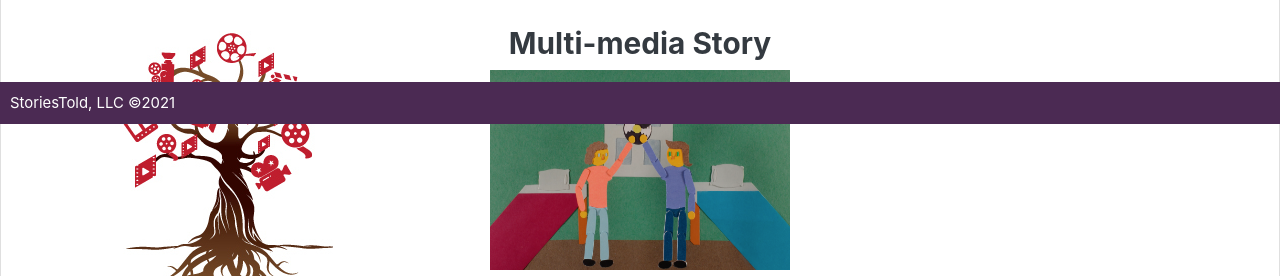
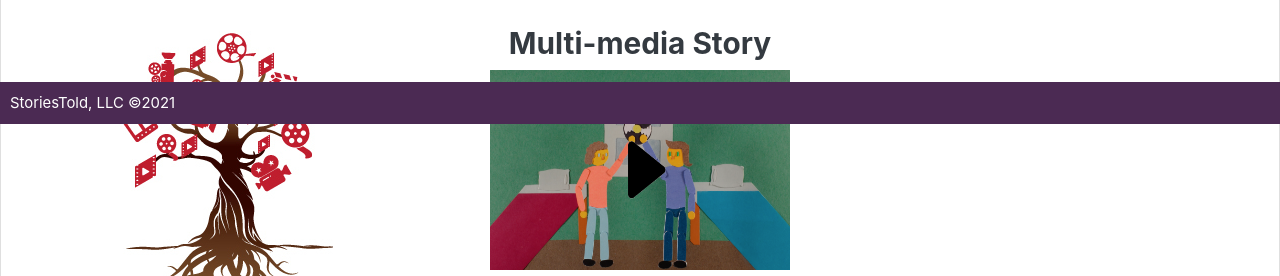
Before and after one commit to brer4449/story, a React (Create React App) app in the folder client/: page / in a window 1280 px wide. Shown: the part 676-952 px from the top of the page. Built offline with nearby package versions, Linux system fonts and the light colour scheme.

Commit message:
added play on click and play thumbnail

```diff
--- a/client/src/pages/HomePage.js
+++ b/client/src/pages/HomePage.js
@@ -40,6 +40,7 @@ function Home() {
   function clickHandler() {
     document.querySelector(".thumbnail").style.display = "none";
     document.querySelector(".who-vid").style.display = "block";
+    document.querySelector(".who-vid").play();
   }
 
   return (
@@ -71,7 +72,7 @@ function Home() {
                       alt="Two paper cutout men happily hold record together, hoisted overhead"
                       height="200px"
                       width="300px"
-                      src={`${process.env.PUBLIC_URL}/images/thumbnail.png`}
+                      src={`${process.env.PUBLIC_URL}/images/playthumbnail.png`}
                       onClick={clickHandler}
                     />
                     <video
```
Also changed, not shown: client/public/images/playthumbnail.png (added).
